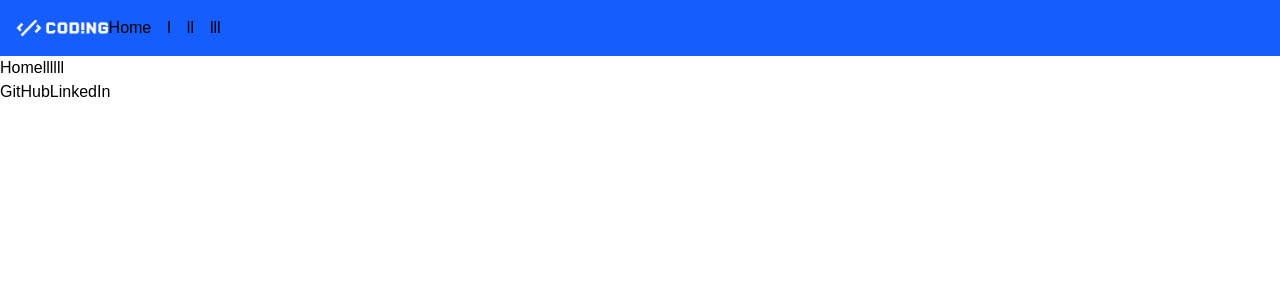
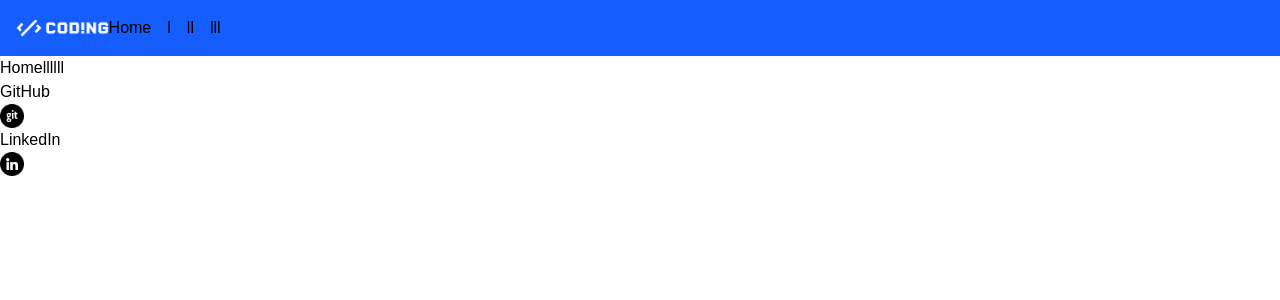
Before and after one commit to Lvhacker1/P, a Next.js app: page / in a window 1280 px wide. Shown: the top 300 px of the page. Built offline with nearby package versions, Linux system fonts and the light colour scheme.

Commit message:
add icons for social links

```diff
--- a/src/components/Footer/index.tsx
+++ b/src/components/Footer/index.tsx
@@ -1,6 +1,7 @@
 'use client'
 import { navLinks, socialLinks } from "@/data/data";
 import { SocialLinks, NavLink } from "@/types/types";
+import Image from "next/image";
 import Link from "next/link";
 
 const Footer = () => {
@@ -17,6 +18,7 @@ const Footer = () => {
                 {socialLinks.map((socialLink: SocialLinks) => (
                     <a key={socialLink.name} href={socialLink.url} target="_blank" rel="noopener noreferrer">
                         {socialLink.name}
+                        <Image src={socialLink.icon} alt={socialLink.name} width={24} height={24} />
                     </a>
                 ))}
             </div>
--- a/src/data/data.ts
+++ b/src/data/data.ts
@@ -8,6 +8,6 @@ export const navLinks: NavLink[] = [
 ];
 
 export const socialLinks: SocialLinks[] = [
-    {name: "GitHub", url: "https://github.com/Lvhacker1", icon: "github"},
-    {name: "LinkedIn", url: "https://www.linkedin.com/in/lava-sharif-24a400323/", icon: "linkedin"}
+    {name: "GitHub", url: "https://github.com/Lvhacker1", icon: "/git.png"},
+    {name: "LinkedIn", url: "https://www.linkedin.com/in/lava-sharif-24a400323/", icon: "/linkedin.png"}
 ];
```
Also changed, not shown: public/git.png (added), public/linkedin.png (added).
